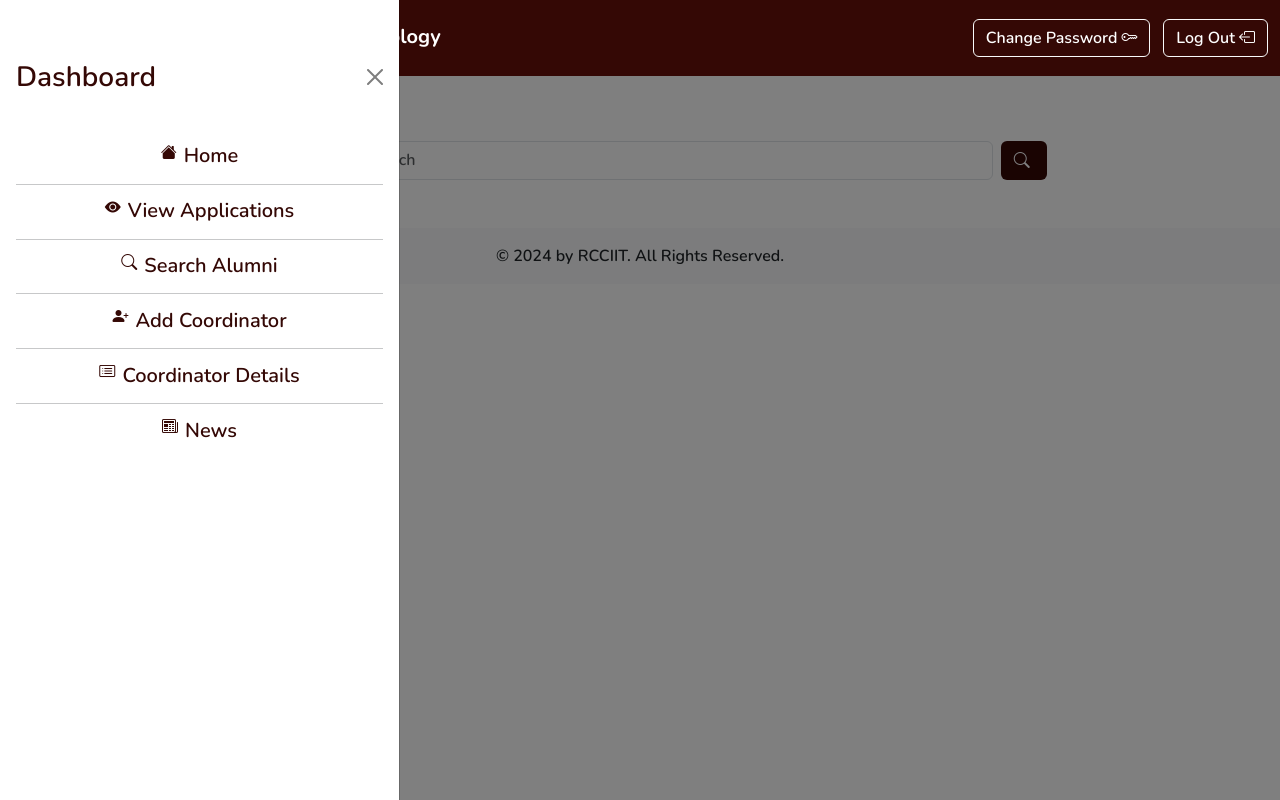
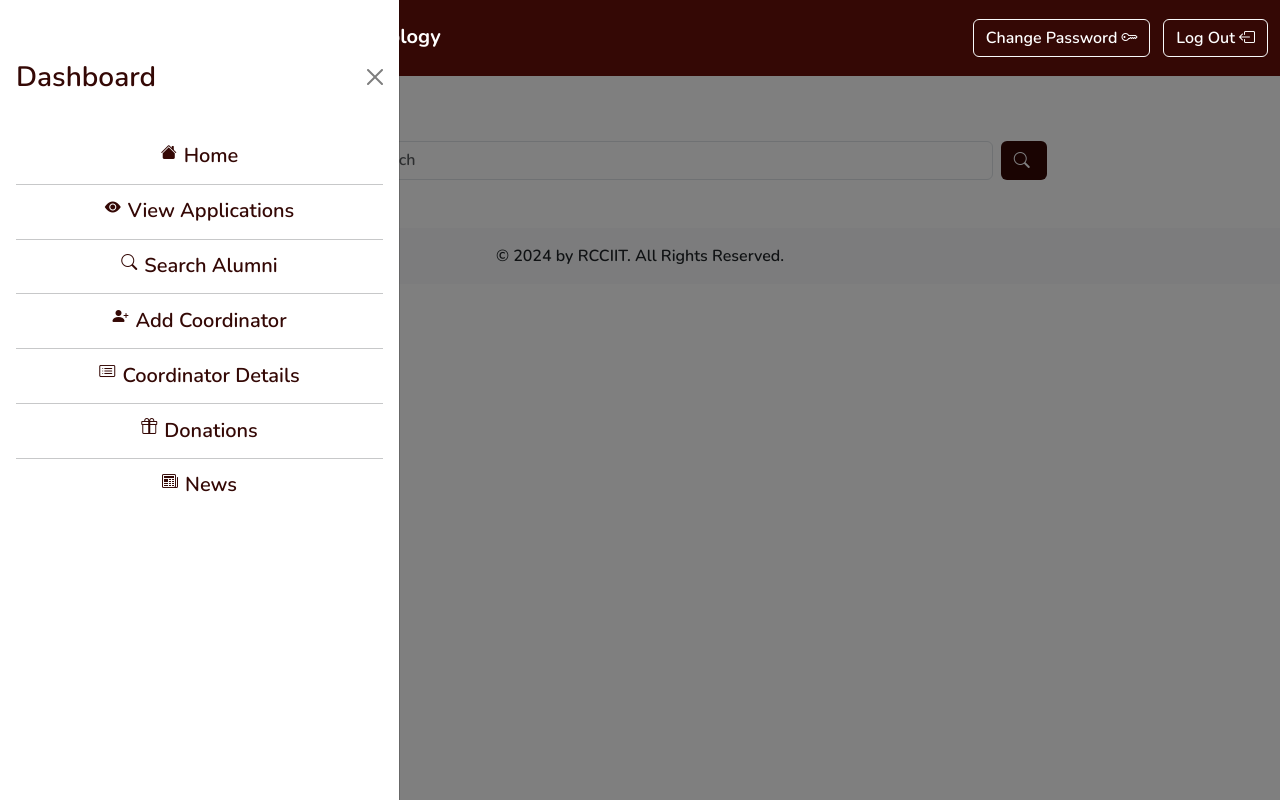
Before and after one commit to AvikChakraborty02/AlumniManagement, a Django app: template templates/Search_admin_values.html in a window 1280 px wide, after a click that opens the changed part. Run offline with Django 4.2, Linux system fonts and the light colour scheme; the template is opened without the code that fills it, so the values that code supplies are empty; some libraries are stand-ins or nearby versions.

Commit message:
Update Search_admin_values.html

```diff
--- a/templates/Search_admin_values.html
+++ b/templates/Search_admin_values.html
@@ -142,6 +142,8 @@
             <hr style="margin: auto;">
             <a href="/coordinator_details" style="color: rgb(52, 8, 5);text-decoration: none;"><div class="items"><i class="bi bi-card-list"></i><h5 style="margin-left: 2%; margin-top: 1%;">Coordinator Details</h5></div></a>
             <hr style="margin: auto;">
+            <a href="/admin_donations" style="color: rgb(52, 8, 5);text-decoration: none;"><div class="items"><i class="bi bi-gift"></i><h5 style="margin-left: 2%; margin-top: 1%;">Donations</h5></div></a>
+            <hr style="margin: auto;">
             <a href="/admin_news" style="color: rgb(52, 8, 5);text-decoration: none;"><div class="items"><i class="bi bi-newspaper"></i><h5 style="margin-left: 2%; margin-top: 1%;">News</h5></div></a>
           </div>
         </div>
```
